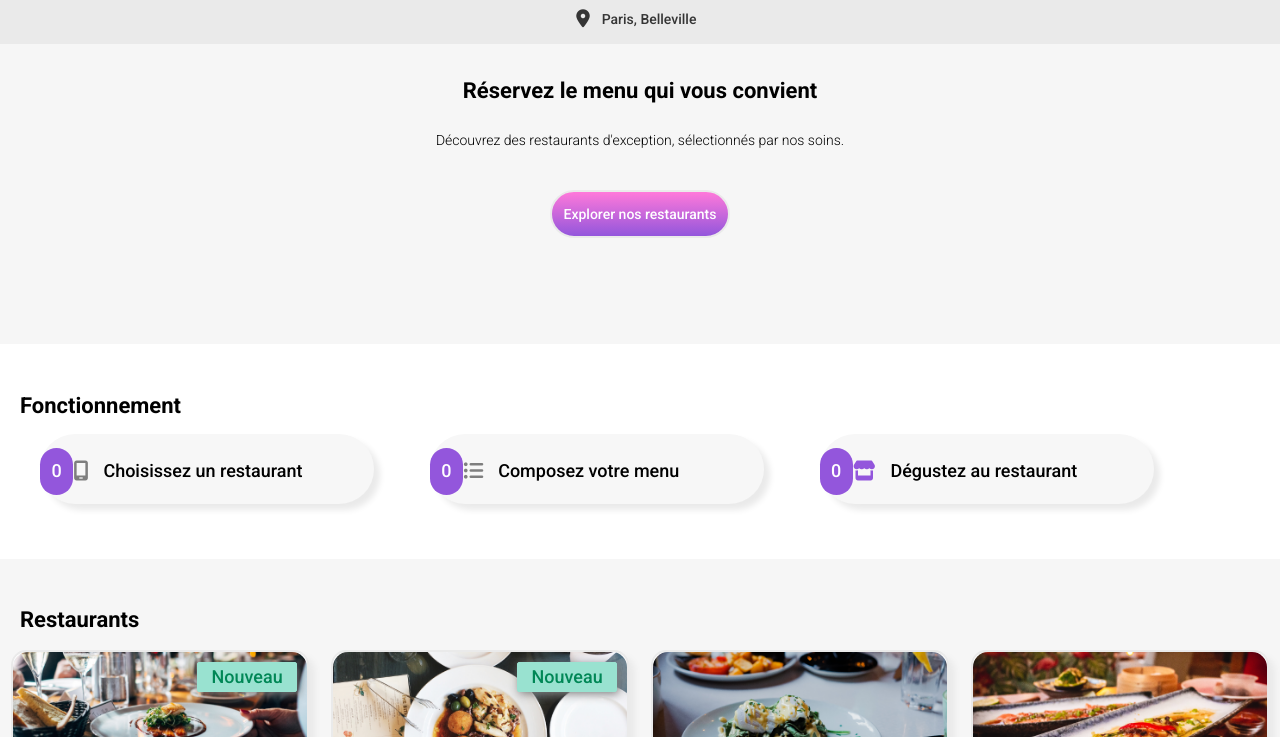
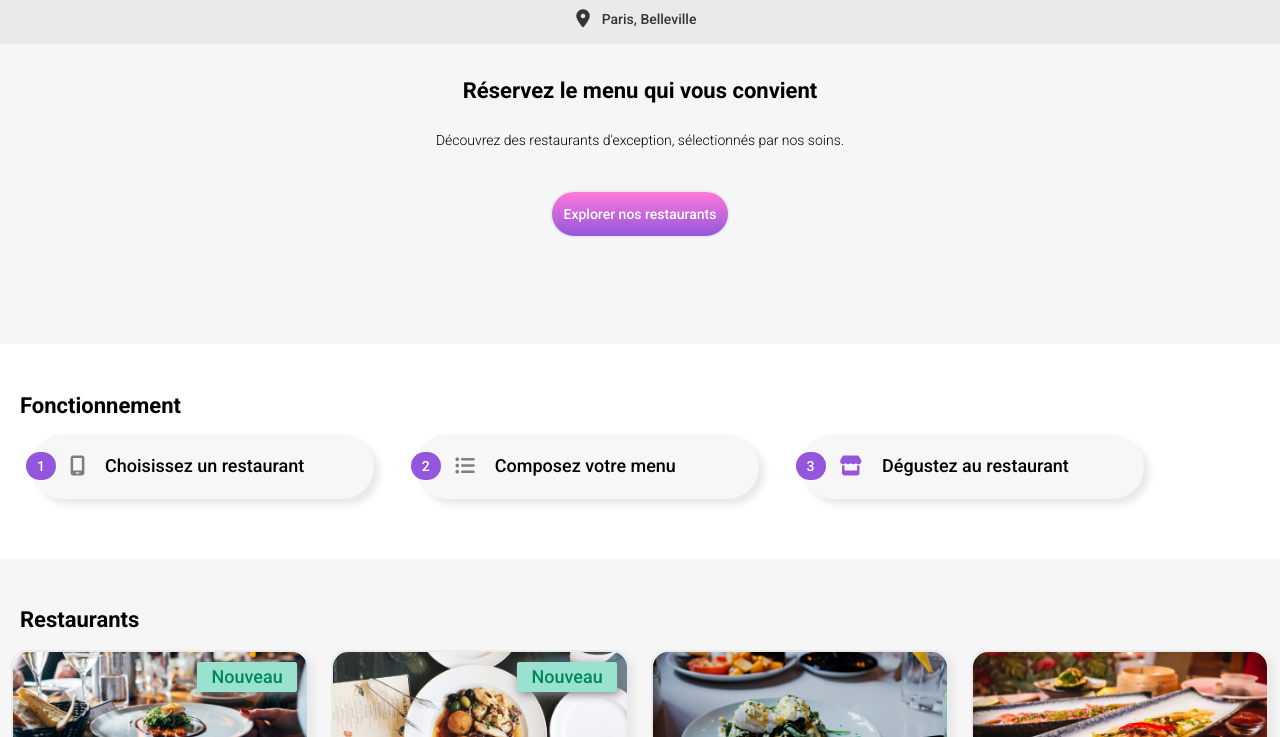
Before and after one commit to olouisa/Projet-4, a plain HTML site: page index.html in a window 1280 px wide. Shown: the part 63-800 px from the top of the page. Drawn offline with Linux system fonts and the light colour scheme; a web font is replaced by a local one.

Commit message:
ajout des puces numérotées colorées

```diff
--- a/assets/css/style.css
+++ b/assets/css/style.css
@@ -1,4 +1,3 @@
-
 body {
   width: 100%;
 }
@@ -6,7 +5,7 @@ body {
 .header {
   width: 100%;
   height: 55px;
-  border-bottom: #D2D2D2 2px solid ;
+  border-bottom: #D2D2D2 2px solid;
 }
 
 .header__logo {
@@ -114,7 +113,8 @@ body {
   height: 400px;
 }
 
-.fonctionnement__h1, .main__h1 {
+.fonctionnement__h1,
+.main__h1 {
   width: 80%;
   font-family: Roboto;
   font-style: normal;
@@ -137,6 +137,7 @@ body {
   justify-content: space-around;
   align-items: center;
   list-style: none;
+  padding-left: 20px;
   counter-reset: ol__li;
 }
 
@@ -147,8 +148,14 @@ body {
   display: flex;
   justify-content: center;
   align-items: center;
-    width: 10%;
-    height: 47px;
+  width: 9%;
+  left: -18px;
+  font-weight: 500;
+  font-size: 10px;
+  font-family: 'Roboto';
+  line-height: 12px;
+  position: relative;
+  height: 18px;
   border-radius: 50px;
 }
 
@@ -169,13 +176,17 @@ body {
   box-shadow: #EAEAEA 6px 6px 6px;
   display: flex;
   align-items: center;
+  padding-left: 10px;
+  counter-increment: ol__li;
 }
 
-.fa-mobile-screen, .fa-list-ul, .fa-store {
+.fa-mobile-screen,
+.fa-list-ul,
+.fa-store {
   color: #7E7E7E;
   font-size: 14px;
   padding-right: 5px;
-  padding-left: 3px;
+  padding-right: 10px;
 }
 
 .fa-store {
@@ -355,6 +366,7 @@ body {
   .main {
     height: 1000px;
   }
+
   .main__section {
     height: 850px;
   }
@@ -364,18 +376,23 @@ body {
 @media screen and (min-width: 270px) {
 
 
-  .fa-mobile-screen, .fa-list-ul, .fa-store {
+  .fa-mobile-screen,
+  .fa-list-ul,
+  .fa-store {
 
     font-size: 16px;
     padding-right: 15px;
     padding-left: 0px;
   }
+
   .main {
     height: 1100px;
   }
+
   .main__section {
     height: 950px;
   }
+
   #image__bouton {
     width: 25%;
     top: 15px;
@@ -383,16 +400,25 @@ body {
   }
 }
 
-@media screen and (min-width: 300px) {
+@media screen and (min-width: 320px) {
 
-  .ol__li
-  {
+  .ol__li {
     font-size: 16px;
     height: 65px;
-border-radius: 25px;}
+    border-radius: 25px;
+  }
+
+  .ol__li::before {
+    width: 9%;
+    font-size: 12px;
+    line-height: 14px;
+    height: 22px;
+  }
+
   .main {
     height: 1200px;
   }
+
   .main__section {
     height: 1050px;
   }
@@ -401,6 +427,7 @@ border-radius: 25px;}
     width: 22%;
   }
 }
+
 @media screen and (min-width: 350px) {
   .recherche__logo {
     width: 37%;
@@ -410,9 +437,11 @@ border-radius: 25px;}
   .main {
     height: 1400px;
   }
+
   .main__section {
     height: 1150px;
   }
+
   #image__bouton {
     width: 25%;
     font-size: 16px;
@@ -427,20 +456,35 @@ border-radius: 25px;}
 }
 
 @media screen and (min-width: 400px) {
+
+  .fonctionnement__ol {
+    padding-left: 30px;
+  }
+
   .ol__li {
     width: 90%;
     font-size: 18px;
     line-height: 64px;
     height: 75px;
-    padding-top: 10px;
     border-radius: 30px;
 
   }
 
-  .fa-mobile-screen, .fa-list-ul, .fa-store {
+  .ol__li::before {
+    width: 8%;
+    font-size: 14px;
+    line-height: 16px;
+    height: 25px;
+  }
+
+  .fa-mobile-screen,
+  .fa-list-ul,
+  .fa-store {
     color: #7E7E7E;
     font-size: 20px;
+    padding-right: 25px;
   }
+
   .fa-store {
     color: #9356DC;
   }
@@ -457,21 +501,29 @@ border-radius: 25px;}
     width: 40%;
 
   }
+
   .fonctionnement {
     height: 500px;
   }
+
   .ol__li {
     font-size: 22px;
     line-height: 64px;
     height: 85px;
-    padding-top: 15px;
     border-radius: 35px;
 
   }
 
-  .fa-mobile-screen, .fa-list-ul, .fa-store {
+  .ol__li::before {
+    height: 27px;
+  }
+
+  .fa-mobile-screen,
+  .fa-list-ul,
+  .fa-store {
     font-size: 24px;
   }
+
   .fa-store {
     color: #9356DC;
   }
@@ -480,10 +532,12 @@ border-radius: 25px;}
     font-size: 20px;
     line-height: 23px;
   }
+
   .article__p {
     font-size: 19px;
     line-height: 22px;
   }
+
   .fa-heart {
     font-size: 29px;
   }
@@ -503,29 +557,48 @@ border-radius: 25px;}
 
 
 }
+
 @media screen and (min-width: 490px) {
 
   .ol__li {
     border-radius: 40px;
   }
+
+  .ol__li::before {
+    height: 30px;
+    font-size: 16px;
+    line-height: 18px;
+  }
+
   .main {
     height: 1660px;
   }
 
   .main__section {
     height: 1470px;
-} }
+  }
+}
+
 @media screen and (min-width: 550px) {
 
   .fonctionnement {
     height: 580px;
   }
-  .ol__li
-  {
+
+  .ol__li {
     font-size: 24px;
     height: 95px;
-padding-top: 25px;
-border-radius: 45px;}
+    border-radius: 45px;
+  }
+
+  .ol__li::before {
+    height: 33px;
+  }
+
+  .fa-mobile-screen, .fa-list-ul, .fa-store {
+    padding-right: 35px;
+    padding-left: 20px;
+  }
   .main {
     height: 1770px;
   }
@@ -538,10 +611,12 @@ border-radius: 45px;}
     font-size: 24px;
     line-height: 27px;
   }
+
   .article__p {
     font-size: 23px;
     line-height: 28px;
   }
+
   .fa-heart {
     font-size: 33px;
   }
@@ -569,13 +644,19 @@ border-radius: 45px;}
     font-size: 26px;
     line-height: 68px;
     height: 105px;
-        padding-top: 25px;
 
   }
 
-      .fa-mobile-screen, .fa-list-ul, .fa-store {
+  .ol__li::before {
+    width: 7%
+  }
+
+  .fa-mobile-screen,
+  .fa-list-ul,
+  .fa-store {
     font-size: 28px;
   }
+
   .fa-store {
     color: #9356DC;
   }
@@ -594,6 +675,7 @@ border-radius: 45px;}
   .ol__li {
     border-radius: 50px;
   }
+
   .main {
     height: 1980px;
   }
@@ -601,6 +683,7 @@ border-radius: 45px;}
   .main__section {
     height: 1790px;
   }
+
   #image__bouton {
     font-size: 24px;
     height: 40px;
@@ -624,10 +707,17 @@ border-radius: 45px;}
 
 
   }
+  .ol__li::before {
+    height: 37px;
+    font-size: 18px;
+}
 
-      .fa-mobile-screen, .fa-list-ul, .fa-store {
+  .fa-mobile-screen,
+  .fa-list-ul,
+  .fa-store {
     font-size: 33px;
   }
+
   .fa-store {
     color: #9356DC;
   }
@@ -651,10 +741,11 @@ border-radius: 45px;}
   .fonctionnement {
     height: 200px;
   }
+
   .fonctionnement__ol {
     display: flex;
     flex-direction: row;
-    justify-content: space-between ;
+    justify-content: space-between;
   }
 
   .ol__li {
@@ -665,12 +756,28 @@ border-radius: 45px;}
 
   }
 
-  .fa-mobile-screen, .fa-list-ul, .fa-store {
+  .ol__li::before {
+
+      width: 10%;
+      left: -14px;
+      font-size: 10px;
+      line-height: 12px;
+      height: 20px;
+   }
+
+  .fa-mobile-screen,
+  .fa-list-ul,
+  .fa-store {
     font-size: 16px;
+    padding-left: 0px;
+    padding-right: 15px;
+
   }
+
   .fa-store {
     color: #9356DC;
   }
+
   .main {
     height: 350px;
   }
@@ -689,6 +796,7 @@ border-radius: 45px;}
     width: 23%;
     height: 170px;
   }
+
   .article__a {
     height: 170px;
   }
@@ -699,7 +807,8 @@ border-radius: 45px;}
     height: 20px;
     width: 34%;
     top: 10px;
-        right: 10px;}
+    right: 10px;
+  }
 
   .footer {
     display: flex;
@@ -749,6 +858,7 @@ border-radius: 45px;}
   .fa-solid--white {
     color: white;
   }
+
   .ul__li {
     width: 30%;
     text-align: center;
@@ -758,6 +868,7 @@ border-radius: 45px;}
   .ul__li--petit {
     width: 20%;
   }
+
   .ul__a {
     display: block;
     font-family: Roboto;
@@ -774,6 +885,7 @@ border-radius: 45px;}
 
 
 }
+
 @media screen and (min-width:768px) and (max-width: 990px) {
   .ol__li {
     width: 30%;
@@ -783,10 +895,13 @@ border-radius: 45px;}
 
   }
 
-  .fa-mobile-screen, .fa-list-ul, .fa-store {
+  .fa-mobile-screen,
+  .fa-list-ul,
+  .fa-store {
     font-size: 14px;
 
   }
+
   .fa-store {
     color: #9356DC;
   }
@@ -794,6 +909,7 @@ border-radius: 45px;}
   .article__texte {
     padding-left: 10px;
   }
+
   .article__h2 {
     font-size: 14px;
     line-height: 17px;
@@ -818,10 +934,32 @@ border-radius: 45px;}
   }
 
   .ol__li {
+    font-size: 16px;
     width: 30%;
     height: 65px;
-    padding-top: 5px;
+
+
   }
+
+  .ol__li::before {
+
+
+      width: 10%;
+      left: -14px;
+      font-size: 12px;
+      line-height: 12px;
+      height: 22px;
+   }
+
+  .fa-mobile-screen,
+  .fa-list-ul,
+  .fa-store {
+    font-size: 18px;
+    padding-left: 0px;
+    padding-right: 10px;
+
+  }
+
 
   .fa-store {
     color: #9356DC;
@@ -831,6 +969,7 @@ border-radius: 45px;}
     width: 23%;
     height: 180px;
   }
+
   .article__a {
     height: 180px;
   }
@@ -839,14 +978,17 @@ border-radius: 45px;}
     width: 55%;
   }
 }
+
 @media screen and (min-width: 990px) {
   .article {
     width: 23%;
     height: 200px;
   }
+
   .article__a {
     height: 200px;
   }
+
   .article__h2 {
     font-size: 16px;
     line-height: 19px;
@@ -856,23 +998,48 @@ border-radius: 45px;}
     font-size: 15px;
     line-height: 18px;
   }
+
   .fa-heart {
     font-size: 25px;
   }
+
   #image__bouton {
     font-size: 14px;
   }
+
   .footer__nav {
     width: 50%;
   }
+
+
+}
+
+@media screen and (min-width: 1024px){
+  .ol__li::before {
+    font-size: 14px;
+    height: 26px;
+  }
+  .fa-mobile-screen,
+  .fa-list-ul,
+  .fa-store {
+
+    padding-right: 20px;
+
+  }
+
 }
 @media screen and (min-width: 1100px) {
-  .fa-mobile-screen, .fa-list-ul, .fa-store {
+
+  .fa-mobile-screen,
+  .fa-list-ul,
+  .fa-store {
     font-size: 18px;
   }
+
   .fa-store {
     color: #9356DC;
   }
+
   .main {
     height: 400px;
   }
@@ -880,22 +1047,27 @@ border-radius: 45px;}
   .main__section {
     height: 250px;
   }
+
   .article {
     width: 23%;
     height: 220px;
   }
+
   .article__a {
     height: 220px;
   }
+
   #image__bouton {
     font-size: 16px;
     height: 27px;
   }
+
   .footer__nav {
     width: 45%;
 
   }
 }
+
 @media screen and (min-width: 1200px) {
   .recherche__logo {
     width: 52%;
@@ -906,9 +1078,16 @@ border-radius: 45px;}
     font-size: 18px;
   }
 
-  .fa-mobile-screen, .fa-list-ul, .fa-store {
+  .ol__li::before {
+    height: 28px;
+    width: 9%;
+  }
+  .fa-mobile-screen,
+  .fa-list-ul,
+  .fa-store {
     font-size: 20px;
   }
+
   .fa-store {
     color: #9356DC;
   }
@@ -924,7 +1103,16 @@ border-radius: 45px;}
     width: 23%;
     height: 240px;
   }
+
   .article__a {
     height: 240px;
-      } }
+  }
+}
+
+@media screen and (min-width: 1300px){
+  .ol__li::before {
+    height: 30px;
+
+  }
+}
 /*# sourceMappingURL=style.css.map */
```
Also changed, not shown: restaurants/index1.html (+19 -14 lines). Lines whose indentation alone changed are shown as unchanged.
